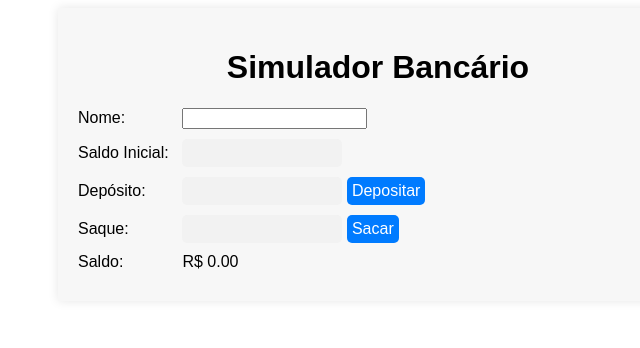
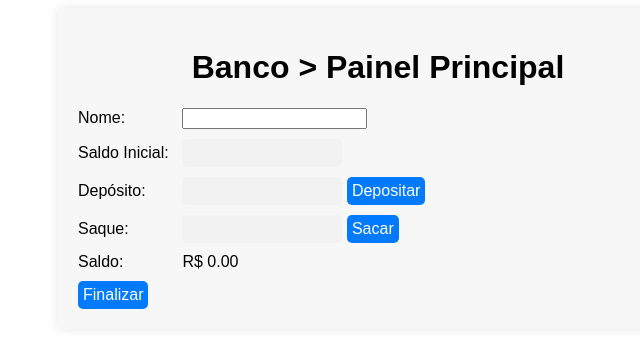
Before and after one commit to joao2arj/testes_software, a plain HTML site: page index.html in a window 1280 px wide. Shown: the whole page, without its empty margins (262-902 px from the left). Drawn offline with Linux system fonts and the light colour scheme.

Commit message:
Update index.html

```diff
--- a/index.html
+++ b/index.html
@@ -1,12 +1,14 @@
 <!DOCTYPE html>
 <html>
+
 <head>
-	<title>Simulador Bancário</title>
+    <title>Banco</title>
     <link rel="stylesheet" type="text/css" href="style.css">
 </head>
+
 <body>
     <div class="container">
-		<h1>Simulador Bancário</h1>
+        <h1>Banco > Painel Principal</h1>
         <div class="form-group">
             <label for="name">Nome:</label>
             <input type="text" id="name">
@@ -29,7 +31,13 @@
             <label for="balance">Saldo:</label>
             <span id="balance-text"></span>
         </div>
+
+        <div class="form-final">
+            <button onclick="showAlert()">Finalizar</button>
+        </div>
+
     </div>
     <script src="script.js"></script>
 </body>
+
 </html>
```
Lines whose indentation alone changed are shown as unchanged.
